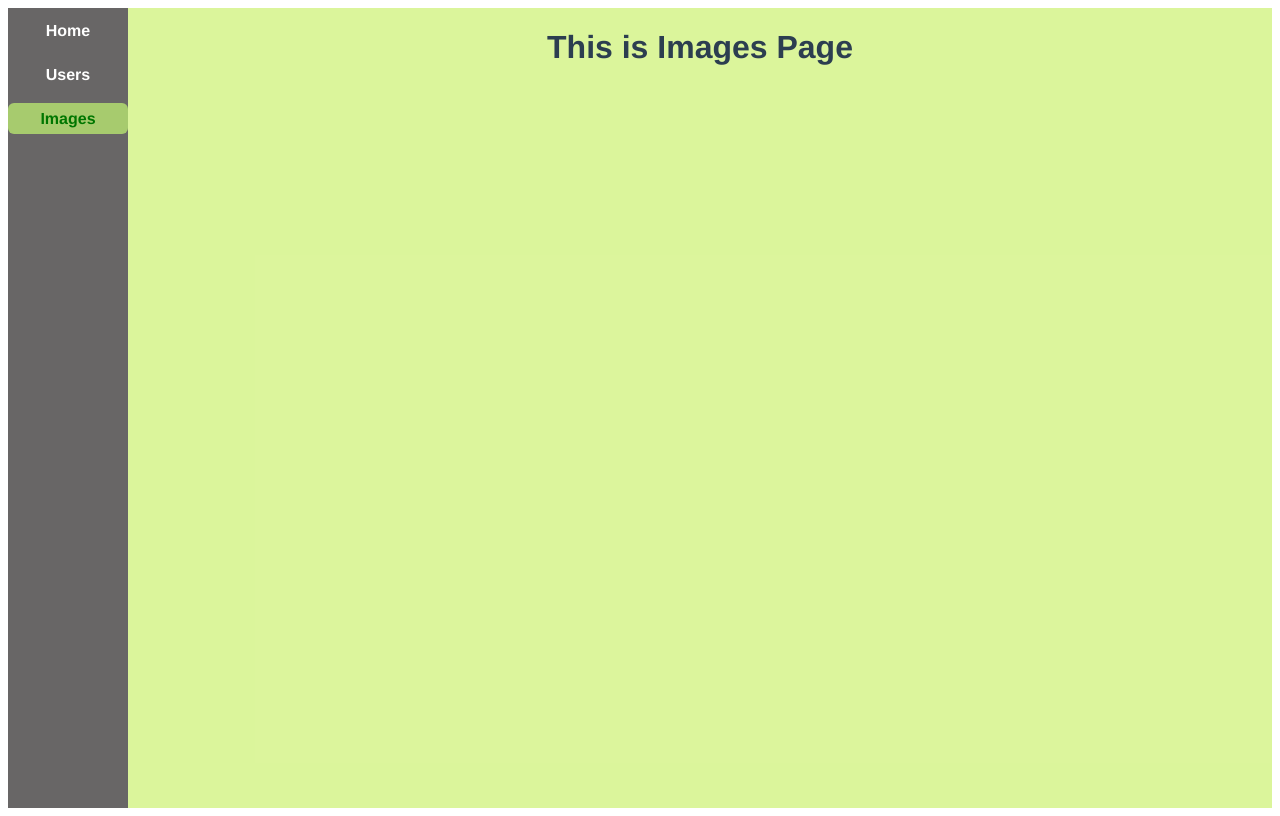
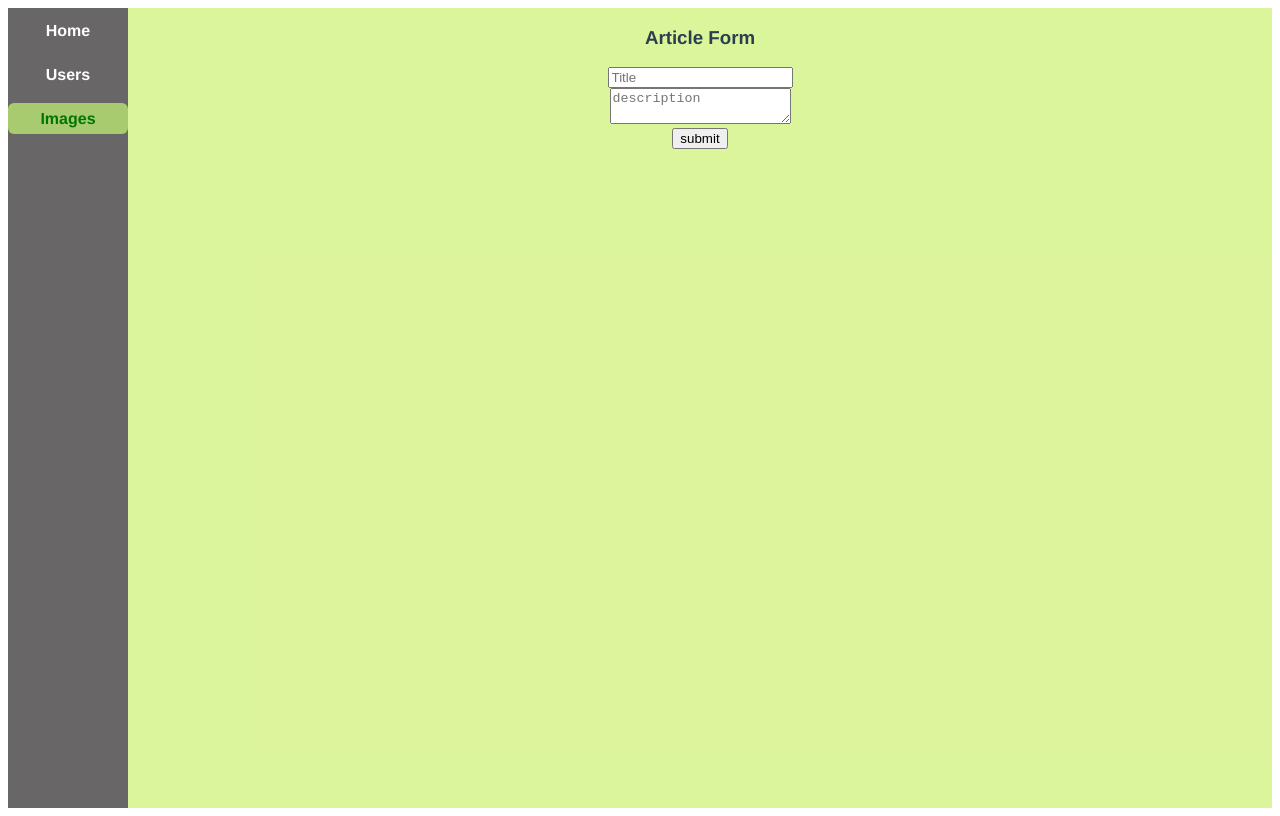
Before and after one commit to chepurivinod/trailproject, a Vue app: page /images in a window 1280 px wide. Built offline with nearby package versions, Linux system fonts and the light colour scheme.

Commit message:
added yup validation and article form

```diff
--- a/package.json
+++ b/package.json
@@ -10,7 +10,8 @@
   "dependencies": {
     "core-js": "^3.8.3",
     "vue": "^3.2.13",
-    "vue-router": "^4.1.6"
+    "vue-router": "^4.1.6",
+    "yup": "^0.32.11"
   },
   "devDependencies": {
     "@babel/core": "^7.12.16",
--- a/src/components/Images.vue
+++ b/src/components/Images.vue
@@ -1,12 +1,67 @@
 <template>
-    <h1>This is Images Page</h1>
+  <div class="row">
+    <div class="offset-md-3 col-md-6 mt-5">
+      <h3>Article Form</h3>
+      <form action="#" @submit.prevent="submitData">
+        <div class="form-group">
+          <input
+            type="text"
+            class="form-control"
+            placeholder="Title"
+            v-model="article.title"
+            @blur="validate('title')"
+          />
+        </div>
+        <div class="form-group">
+          <textarea
+            type="text"
+            class="form-control"
+            placeholder="description"
+            v-model="article.description"
+            @blur="validate('description')"
+          ></textarea>
+        </div>
+        <div class="form-group">
+          <input type="submit" class="btn btn-primary btn-block" value="submit" />
+        </div>
+      </form>
+    </div>
+  </div>
 </template>
 
 <script>
+import { ref } from "vue";
+import * as Yup from "yup";
+
+const ArticleSchema = Yup.object().shape({
+  title: Yup.string()
+    .required("Title is required")
+    .min(5, "title should be atleasst 5 charecters")
+    .max(25, "title should be less than 25 charecters"),
+  description: Yup.string().required("Description is required"),
+});
 export default {
-    name: 'Images',
-    setup() {
+  name: "Images",
+  setup() {
+    let article = ref({
+      title: "",
+      description: "",
+    });
 
+    function submitData() {
+      const submittedData = `${article.value.title} ${article.value.description}`;
+      console.log(submittedData);
     }
-}
+    function validate(field) {
+      ArticleSchema.validateAt(field, article.value).then(() => {
+        console.log("article", article.value);
+      });
+    }
+    return {
+      submitData,
+      validate,
+      article,
+    };
+  },
+};
 </script>
```
Also changed, not shown: 1 other file (tests, documents, lock files or other folders).
